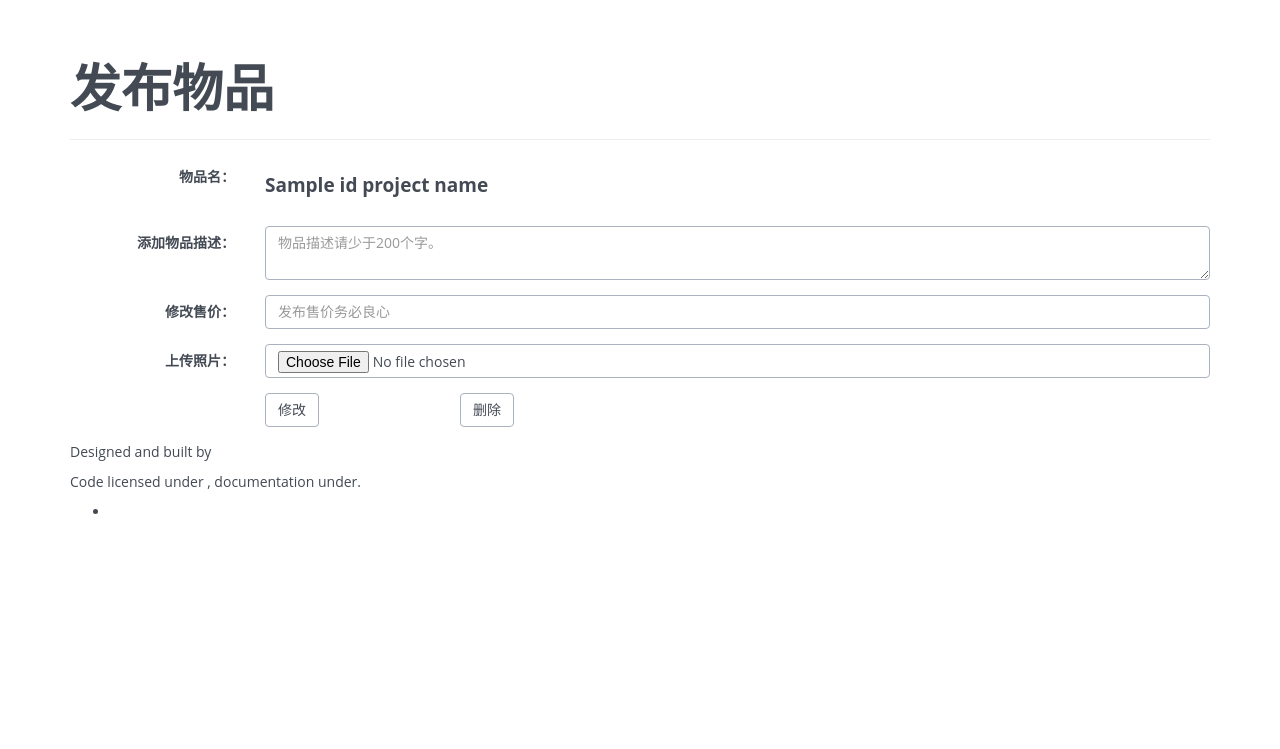
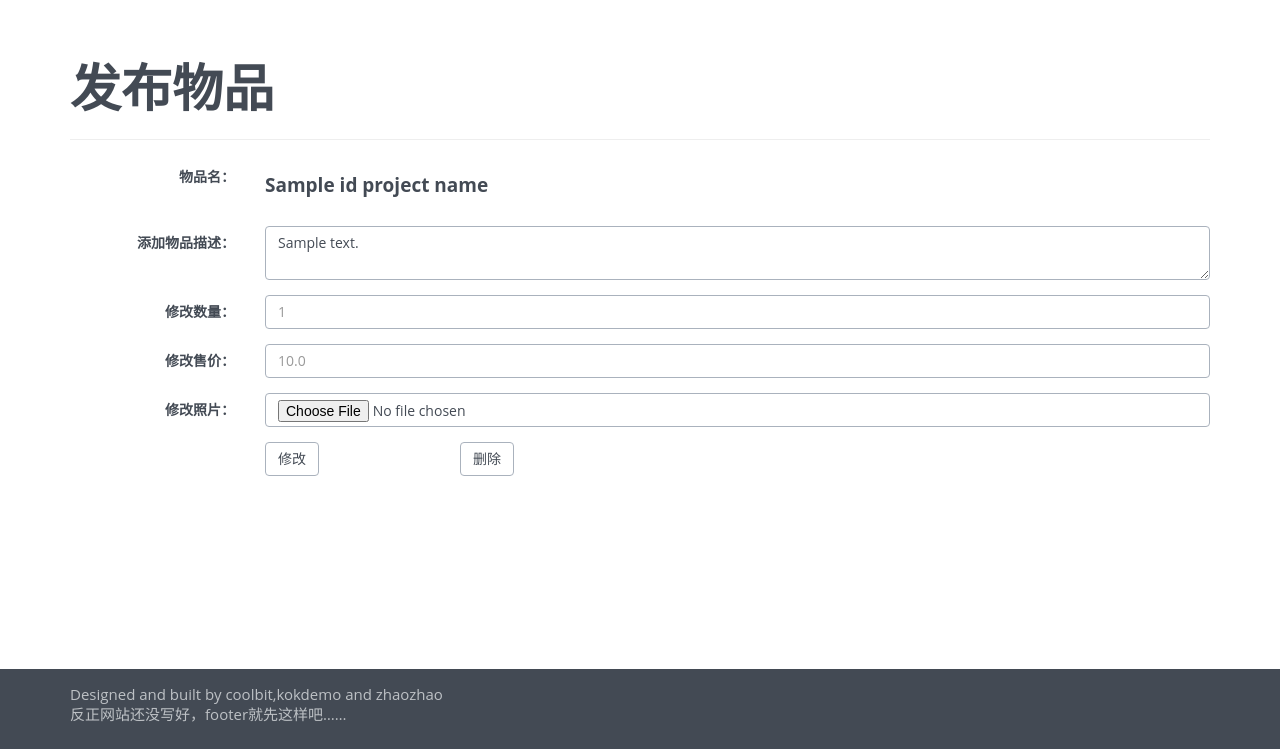
Before and after one commit to coolbit-in/bookseller, a Django app: template bookseller/apps/main/templates/item_update.html in a window 1280 px wide. Shown: the part 51-800 px from the top of the page. Run offline with Django 3.2, Linux system fonts and the light colour scheme; tables that the repository leaves empty hold one stand-in row (values such as "Sample post"); the template is opened without the code that fills it: values that come from a table or form of the project are taken from there, most other values are stand-ins (such as "Sample title", 1, 10 or a date in 2020); parts of the project's set-up code (start-up, migrations or seed data) failed here and were passed over.

Commit message:
change the update page

```diff
--- a/bookseller/apps/main/templates/item_update.html
+++ b/bookseller/apps/main/templates/item_update.html
@@ -19,17 +19,23 @@
             <div class="form-group">
                 <label for="id_projectInfo" class="col-sm-2 control-label">添加物品描述：</label>
                 <div class="col-sm-10">
-                    <textarea class="form-control" id="id_projectInfo" placeholder="物品描述请少于200个字。" name="projectInfo"></textarea>
+                    <textarea class="form-control" id="id_projectInfo" placeholder="物品描述请少于200个字。" name="description">{{item.description}}</textarea>
+                </div>
+            </div>
+            <div class="form-group">
+                <label for="itemNumber" class="col-sm-2 control-label">修改数量：</label>
+                <div class="col-sm-10">
+                    <input type="number" class="form-control" id="itemNumber" placeholder="{{item.number}}" name="number">
                 </div>
             </div>
             <div class="form-group">
                 <label for="price" class="col-sm-2 control-label">修改售价：</label>
                 <div class="col-sm-10">
-                    <input type="number" class="form-control" id="price" placeholder="发布售价务必良心" name="price">
+                    <input type="number" class="form-control" id="price" placeholder="{{item.price}}" name="price">
                 </div>
             </div>
             <div class="form-group">
-                <label for="image" class="col-sm-2 control-label">上传照片：</label>
+                <label for="image" class="col-sm-2 control-label">修改照片：</label>
                 <div class="col-sm-10">
                     <input type="file" class="form-control" id="image" name="image">
                 </div>
--- a/bookseller/apps/register/templates/index.html
+++ b/bookseller/apps/register/templates/index.html
@@ -18,7 +18,7 @@
     </div>
     <div id="project">
         {% if not login %}
-        <form class="form-horizontal" role="form">
+        <form class="form-horizontal col-md-6 well" role="form">
             <div class="form-group">
                 <label for="id_username" class="col-sm-2 control-label">用户名:</label>
                 <div class="col-sm-10">
@@ -33,7 +33,7 @@
             </div>
             <div class="form-group">
                 <div class="col-sm-offset-2 col-sm-2">
-                    <button type="submit" class="btn btn-default">登陆</button>
+                    <button type="submit" class="btn btn-default">登录</button>
                 </div>
             </div>
         </form>
--- a/bookseller/static/css/main.css
+++ b/bookseller/static/css/main.css
@@ -3,6 +3,19 @@ body { padding-top: 70px; }
 /*navbar*/
 header li{
     margin-left: 5px;
+}
+
+/*footer*/
+.footer {
+    padding: 20px 0;
+    width: 100%;
+    position: absolute;
+    bottom: 0px;
+    left: 0px;
+    line-height: 10px;
+    background-color: #434a54;
+    color: #bdc1c5;
+    font-size: 15px;
 }
 
 /*register*/
@@ -27,3 +40,10 @@ select{
     -webkit-transition: border-color ease-in-out .15s,box-shadow ease-in-out .15s;
     transition: border-color ease-in-out .15s,box-shadow ease-in-out .15s;
 }
+
+/*person*/
+#userinfos{
+    font-size: 17px;
+}
+#userinfos td{
+}
--- a/bookseller/templates/footer.html
+++ b/bookseller/templates/footer.html
@@ -1,9 +1,6 @@
-<footer class="bs-footer" role="contentinfo">
+<footer class="footer" role="contentinfo">
     <div class="container">
-        <p>Designed and built by</p>
-        <p>Code licensed under , documentation under.</p>
-        <ul class="footer-links">
-            <li></li>
-        </ul>
+        <p>Designed and built by coolbit,kokdemo and zhaozhao</p>
+        <p>反正网站还没写好，footer就先这样吧……</p>
     </div>
 </footer>
```
Also changed, not shown: bookseller/apps/main/templates/change_user_info.html (+63 -8 lines), bookseller/apps/main/templates/person.html (+8 -45 lines).
